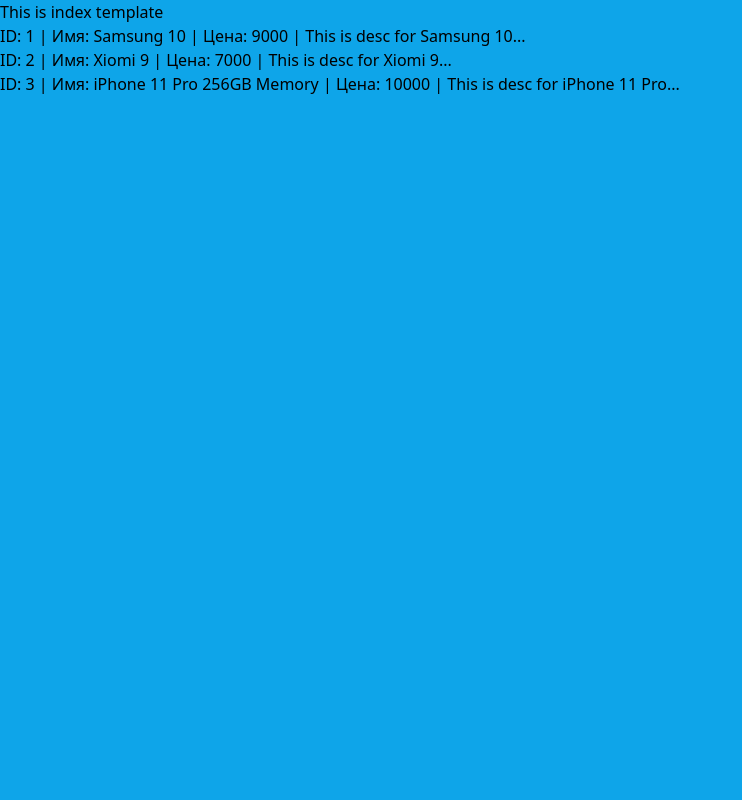
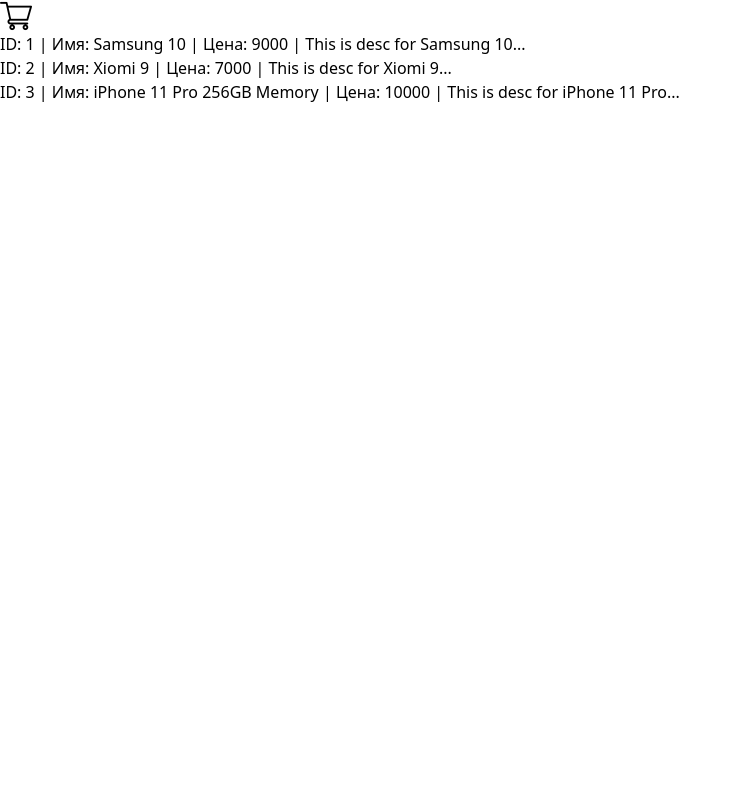
Before and after one commit to ChyngyzTorogeldiev/yt_django4_0_to_pro, a Django app: page /myapp/ in a window 1280 px wide. Shown: the whole page, without its empty margins (0-742 px from the left). Run offline with Django 4.2, Linux system fonts and the light colour scheme; data comes from the database, SQL or seed files in the repository.

Commit message:
logo & tailwind

```diff
--- a/mysite/myapp/static/myapp/styles.css
+++ b/mysite/myapp/static/myapp/styles.css
@@ -538,6 +538,14 @@ video {
   position: static;
 }
 
+.h-8 {
+  height: 2rem;
+}
+
+.w-8 {
+  width: 2rem;
+}
+
 .bg-sky-500 {
   --tw-bg-opacity: 1;
   background-color: rgb(14 165 233 / var(--tw-bg-opacity));
--- a/mysite/myapp/templates/myapp/index.html
+++ b/mysite/myapp/templates/myapp/index.html
@@ -3,8 +3,18 @@
     <haed>
         <link rel="stylesheet" href="{% static 'myapp/styles.css' %}">
     </haed>
-    <body class="bg-sky-500">
-        <h1> This is index template </h1>
+    <body>
+    <nav>
+        <div>
+            <div>
+                <div>
+                    <div>
+                        <img class="h-8 w-8" src="{% static 'myapp/images/shop.png' %}" alt="logo"/>
+                    </div>
+                </div>
+            </div>
+        </div>
+    </nav>
 
         <h4>
             <!--<a href="/myapp/hello/{{item.id}}/">-->
```
Also changed, not shown: mysite/myapp/static/myapp/images/shop.png (added), 4 other files.
